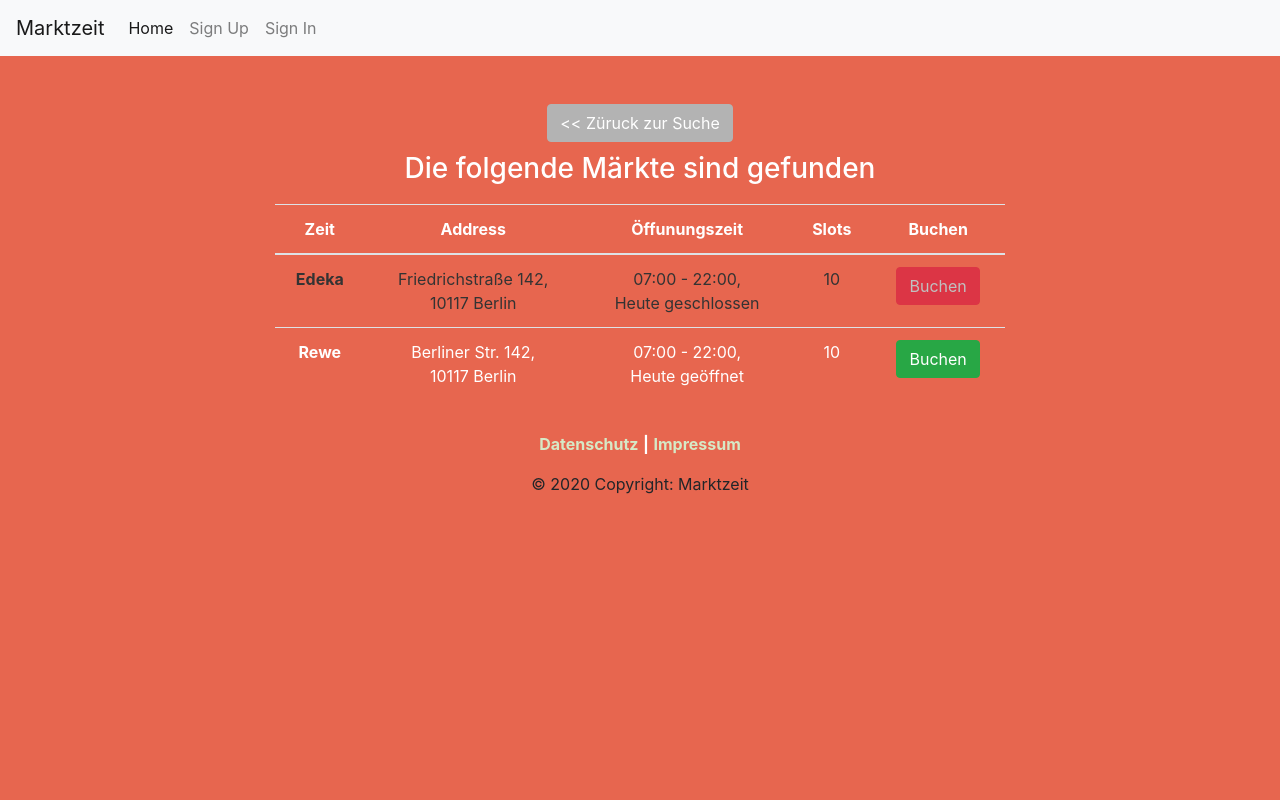
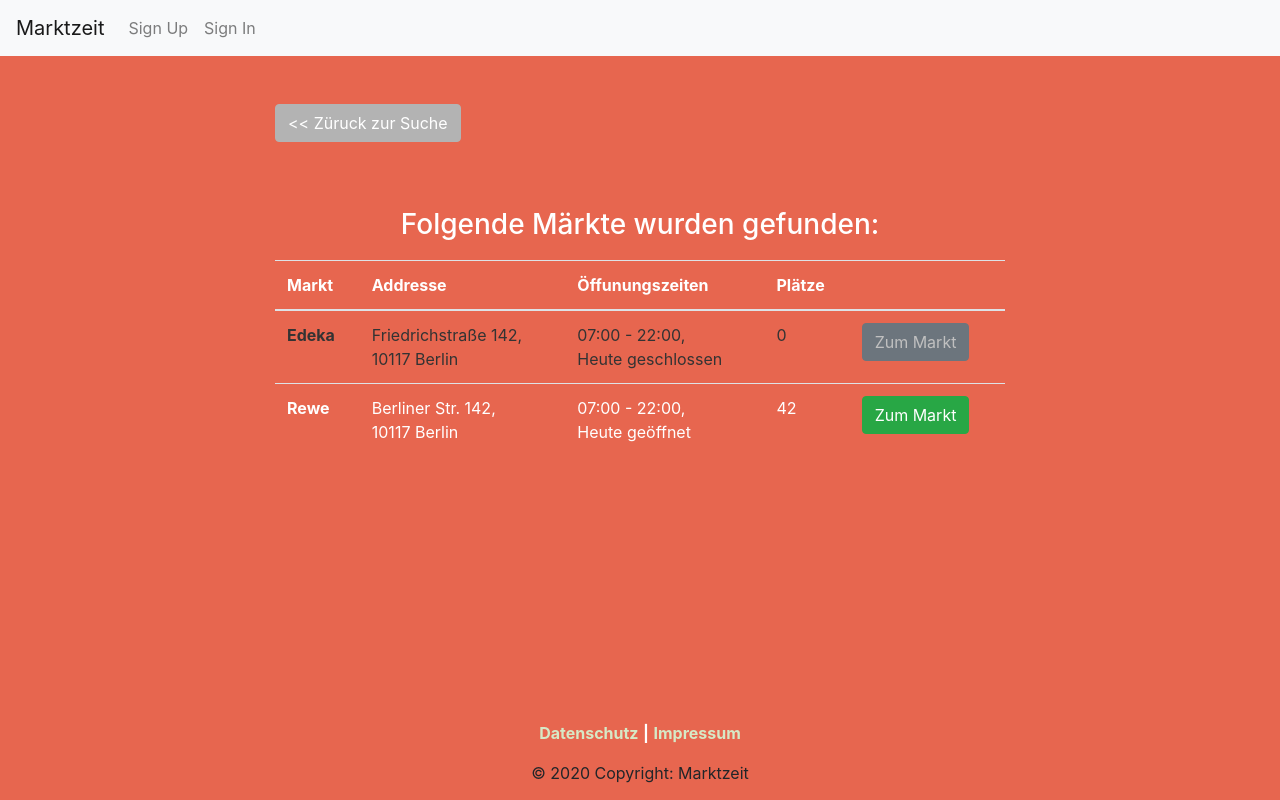
Before and after one commit to firstdayofjune/marktzeit, a Django app: page /markt_list/ in a window 1280 px wide. Run offline with Django 3.2, Linux system fonts and the light colour scheme; some libraries are stand-ins or nearby versions.

Commit message:
Added favicon and updated layout to prepare for video recording closes #17

```diff
--- a/marktzeit/templates/base.html
+++ b/marktzeit/templates/base.html
@@ -49,18 +49,21 @@
 
     <div class="collapse navbar-collapse" id="navbarSupportedContent">
       <ul class="navbar-nav mr-auto">
-        <li class="nav-item active">
-          <a class="nav-link" href="{% url 'home' %}">Home <span class="sr-only">(current)</span></a>
-        </li>
         {% if request.user.is_authenticated %}
-          <li class="nav-item">
-            {# URL provided by django-allauth/account/urls.py #}
-            <a class="nav-link" href="{% url 'users:detail' request.user.username %}">{% trans "My Profile" %}</a>
-          </li>
-          <li class="nav-item">
-            {# URL provided by django-allauth/account/urls.py #}
-            <a class="nav-link" href="{% url 'account_logout' %}">{% trans "Sign Out" %}</a>
-          </li>
+
+            <li class="nav-item dropdown">
+              <button class="btn btn-md dropdown-toggle" type="button" data-toggle="dropdown" aria-haspopup="true" aria-expanded="false">
+                <svg class="bi bi-person-fill" width="1em" height="1em" viewBox="0 0 16 16" fill="currentColor" xmlns="http://www.w3.org/2000/svg">
+                  <path fill-rule="evenodd" d="M3 14s-1 0-1-1 1-4 6-4 6 3 6 4-1 1-1 1H3zm5-6a3 3 0 100-6 3 3 0 000 6z" clip-rule="evenodd"/>
+                </svg>
+              </button>
+              <div class="dropdown-menu">
+                {# URL provided by django-allauth/account/urls.py #}
+                <a class="nav-link" href="{% url 'users:detail' request.user.username %}">{% trans "My Profile" %}</a>
+                          {# URL provided by django-allauth/account/urls.py #}
+                <a class="nav-link" href="{% url 'account_logout' %}">{% trans "Sign Out" %}</a>
+              </div>
+            </li>
         {% else %}
           <li class="nav-item">
             {# URL provided by django-allauth/account/urls.py #}
@@ -97,9 +100,7 @@
 {% block modal %}{% endblock modal %}
 
 <!-- Footer -->
-<footer class="page-footer font-small blue">
-
-
+<footer class="page-footer font-small blue fixed-bottom">
   <!-- Copyright -->
   <div class="footer-copyright text-center py-3">
     <a href="/datenschutz"> Datenschutz</a> <span>|</span>
--- a/marktzeit/templates/markt_list.html
+++ b/marktzeit/templates/markt_list.html
@@ -1,19 +1,18 @@
 {% extends 'base.html' %}
-
 
 {% block content %}
   <!--TODO templating-->
-  <div class="col-12 col-md-10 col-lg-8 mz__markt_list text-center">
+  <div class="col-12 col-md-10 col-lg-8 mz__markt_list">
     <a class="btn btn-primary mz__markt_detail__back_btn" href="/"> << Züruck zur Suche</a>
-    <h3 class="text-center"> Die folgende Märkte sind gefunden</h3>
+    <h3 class="text-center" style="margin-top: 2em;">Folgende Märkte wurden gefunden:</h3>
     <table class="table">
       <thead>
       <tr>
-        <th scope="col">Zeit</th>
-        <th scope="col">Address</th>
-        <th scope="col">Öffunungszeit</th>
-        <th scope="col">Slots</th>
-        <th scope="col">Buchen</th>
+        <th scope="col">Markt</th>
+        <th scope="col">Addresse</th>
+        <th scope="col">Öffunungszeiten</th>
+        <th scope="col">Plätze</th>
+        <th scope="col"></th>
       </tr>
       </thead>
       <tbody>
@@ -21,15 +20,15 @@
         <th scope="row">Edeka</th>
         <td>Friedrichstraße 142, <br> 10117 Berlin</td>
         <td>07:00 - 22:00, <br> Heute geschlossen</td>
-        <td>10</td>
-        <td><a href="{% url 'markt-detail' %}" class="btn btn-danger mz__markt_list__button" disabled>Buchen</a></td>
+        <td>0</td>
+        <td><a href="{% url 'markt-detail' %}" class="btn btn-secondary mz__markt_list__button" disabled>Zum Markt</a></td>
       </tr>
       <tr class="mz__markt_list__active">
         <th scope="row">Rewe</th>
         <td>Berliner Str. 142, <br> 10117 Berlin</td>
         <td>07:00 - 22:00, <br> Heute geöffnet</td>
-        <td>10</td>
-        <td><a href="{% url 'markt-detail' %}"  class="btn btn-success">Buchen</a></td>
+        <td>42</td>
+        <td><a href="{% url 'markt-detail' %}"  class="btn btn-success">Zum Markt</a></td>
       </tr>
       </tbody>
     </table>
```
Also changed, not shown: marktzeit/templates/markt_detail.html (+11 -16 lines), marktzeit/templates/pages/home.html (+3 -5 lines).
